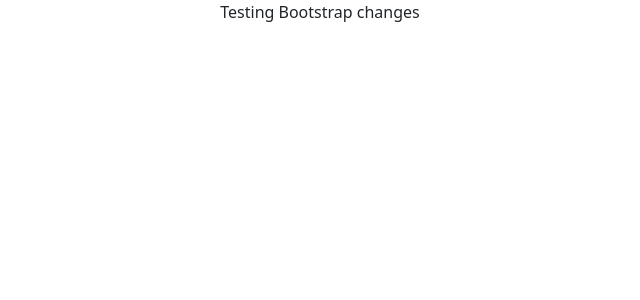
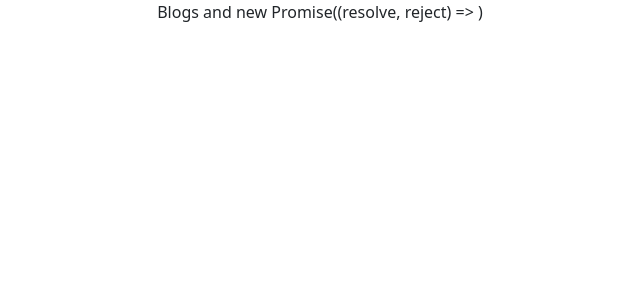
Before and after one commit to Swahilipot-Hub-Developers/blogs-and-news, a Next.js app: page / in a window 1280 px wide. Shown: the top 300 px of the page, without its empty margins (320-960 px from the left). Built offline with nearby package versions, Linux system fonts and the light colour scheme.

Commit message:
adding new changes

```diff
--- a/src/pages/index.js
+++ b/src/pages/index.js
@@ -1,7 +1,9 @@
 export default function Home() {
   return (
     <div>
-      <p className='text-center'>Testing Bootstrap changes</p>
+      <p className='text-center'>Blogs and new Promise((resolve, reject) => {
+
+      })</p>
     </div>
   )
 }
```
